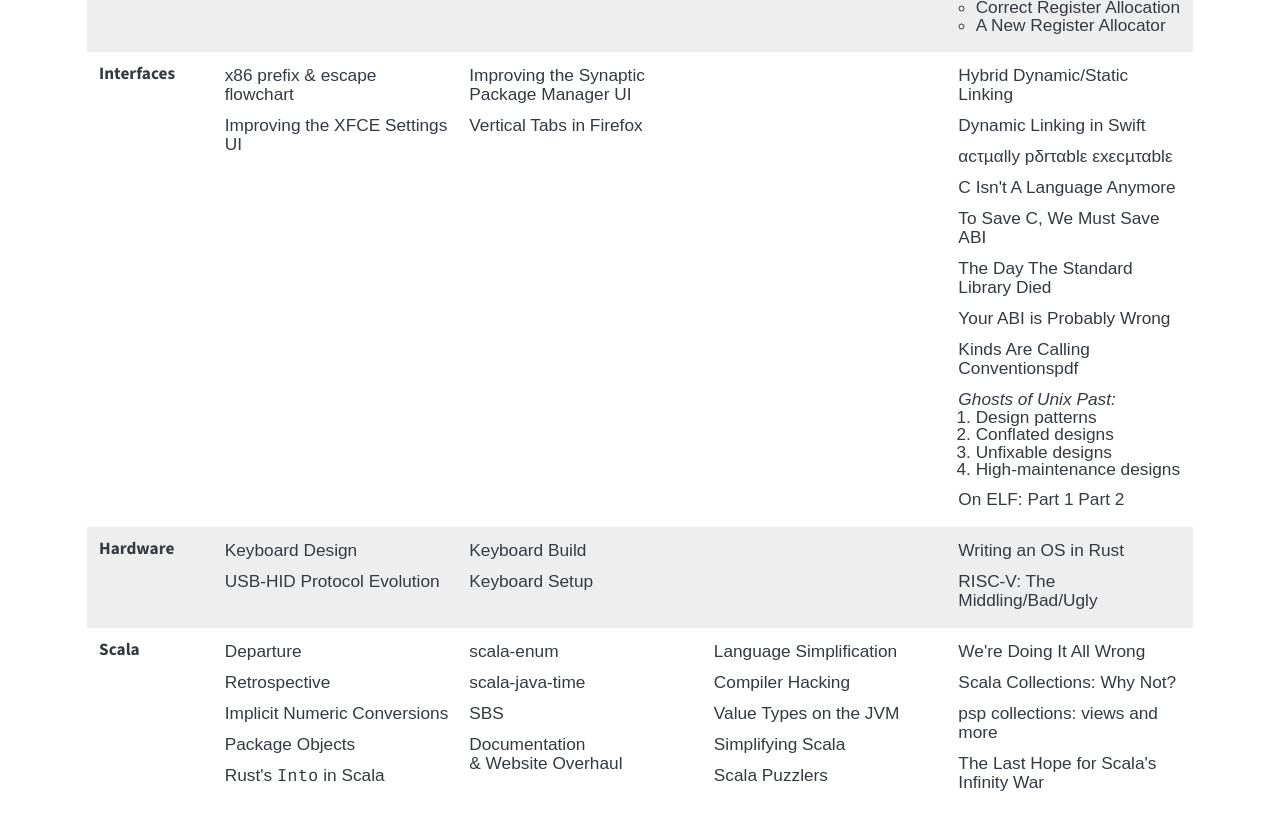
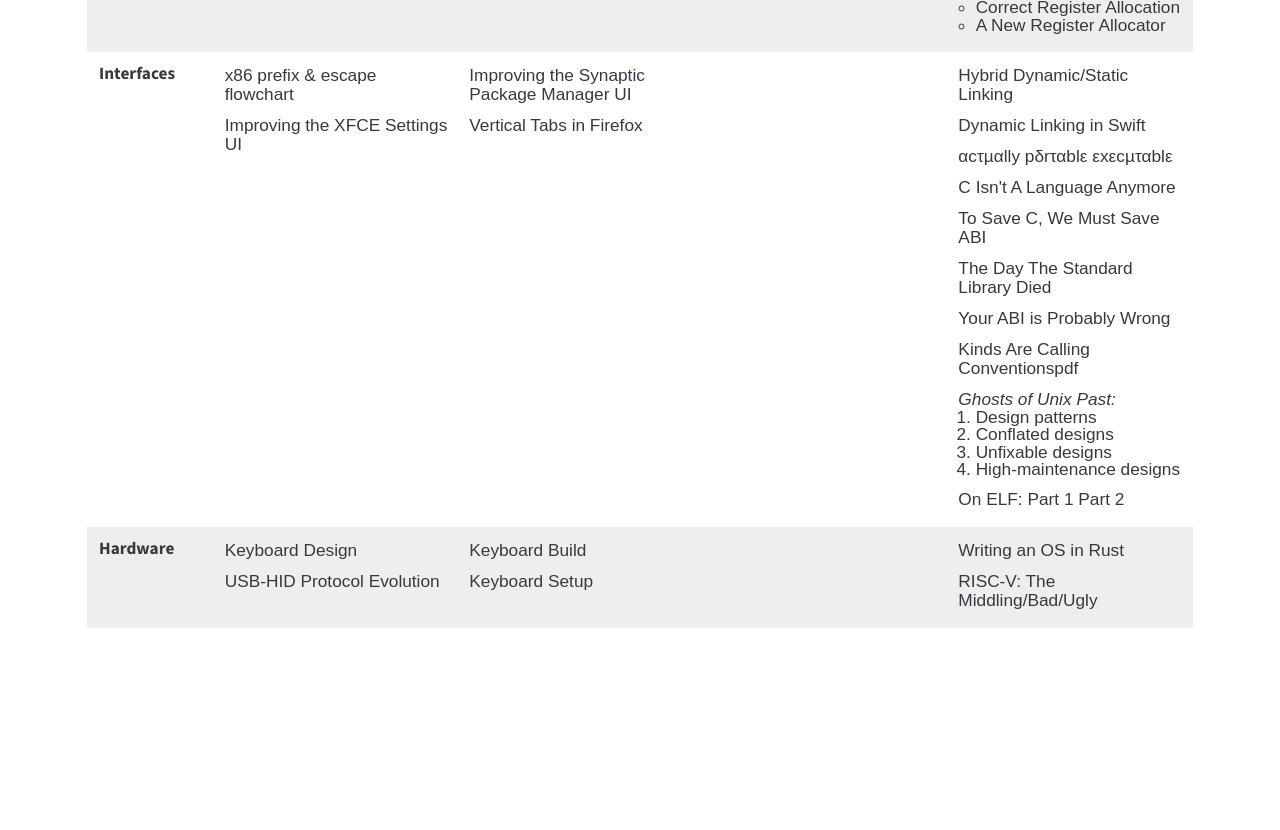
Before and after one commit to soc/soc.me, a Jekyll site: the page built from index.md, in a window 1280 px wide and 900 px high, scrolled down 1591 px. Shown: the top 830 px of the window. Built offline with Jekyll 4.4.1, drawn with Linux system fonts in a browser that asks for light colours; some web fonts are replaced; after the commit the page ends 2309 px from its top, so only the background shows below that.

Commit message:
drop row with irrelevant language from index

```diff
--- a/index.md
+++ b/index.md
@@ -232,33 +232,4 @@
       <div><a href="https://gist.github.com/erincandescent/8a10eeeea1918ee4f9d9982f7618ef68">RISC-V: The Middling/Bad/Ugly</a></div>
     </td>
   </tr>
-  <tr>
-    <th class="table-topic">Scala</th>
-    <td>
-      <div><a href="scala/departure">Departure</a></div>
-      <div><a href="scala/retrospective">Retrospective</a></div>
-      <div><a href="languages/implicit-numeric-conversions">Implicit Numeric Conversions</a></div>
-      <div><a href="languages/package-objects">Package Objects</a></div>
-      <div><a href="languages/rusts-into-in-scala">Rust's <kbd>Into</kbd> in Scala</a></div>
-    </td>
-    <td>
-      <div>scala-enum</div>
-      <div>scala-java-time</div>
-      <div>SBS</div>
-      <div>Documentation<br/>&amp; Website Overhaul</div>
-    </td>
-    <td>
-      <div><a href="talks/scalasphere-2016">Language Simplification</a></div>
-      <div><a href="talks/scalaworld-2015">Compiler Hacking</a></div>
-      <div><a href="talks/scaladays-2015">Value Types on the JVM</a></div>
-      <div><a href="talks/scaladays-2014">Simplifying Scala</a></div>
-      <div><a href="talks/functional-meetup-2014">Scala Puzzlers</a></div>
-    </td>
-    <td>
-      <div><a href="https://youtu.be/TS1lpKBMkgg">We're Doing It All Wrong</a></div>
-      <div><a href="https://youtu.be/uiJycy6dFSQ">Scala Collections: Why Not?</a></div>
-      <div><a href="https://youtu.be/4jh94gowim0" class="compact">psp collections: views and more</a></div>
-      <div><a href="https://youtu.be/v8IQ-X2HkGE">The Last Hope for Scala's Infinity War</a></div>
-    </td>
-  </tr>
 </table>
```
